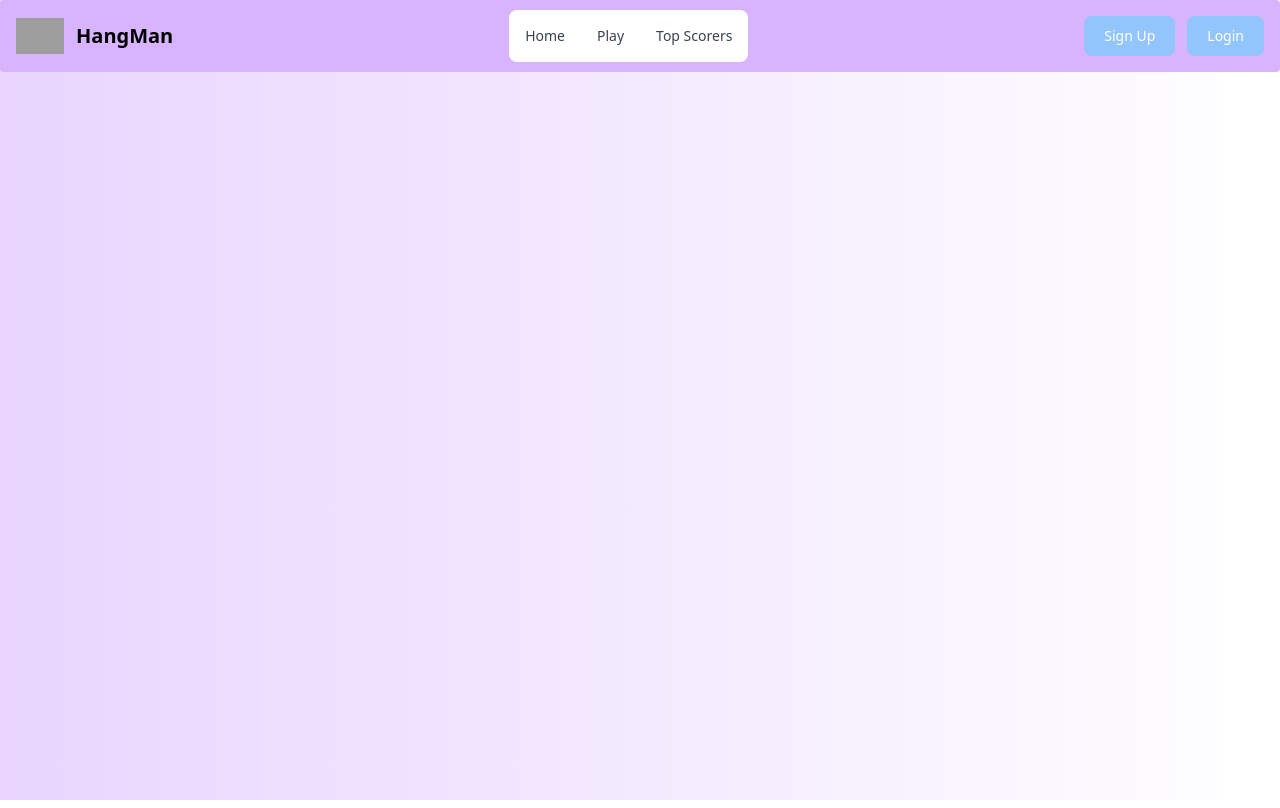
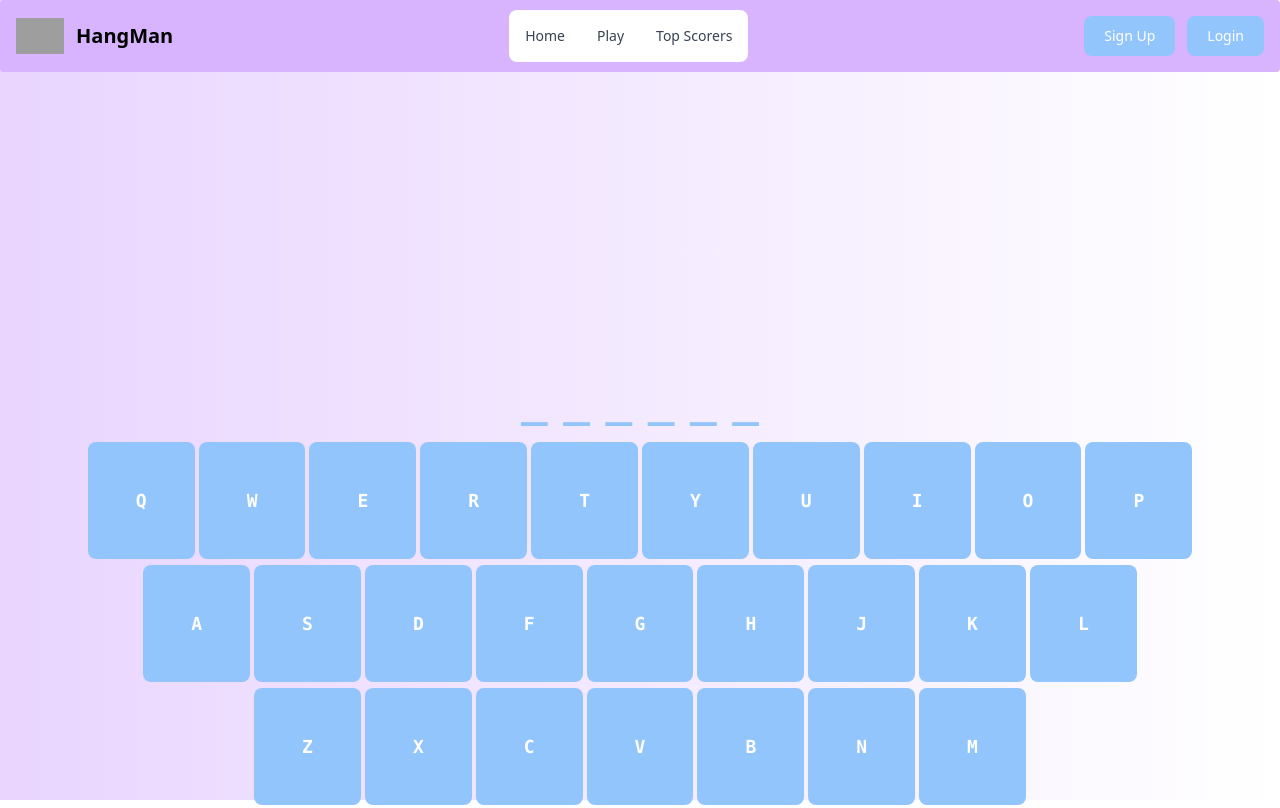
Before and after one commit to Kusmierek/Hangman-MERN-APP, a React (Vite) app in the folder client/: page /game in a window 1280 px wide. Built offline with nearby package versions, Linux system fonts and the light colour scheme; grey boxes are pictures that could not be loaded.

Commit message:
[UI] Navbar and game

```diff
--- a/client/package.json
+++ b/client/package.json
@@ -9,8 +9,11 @@
     "preview": "vite preview"
   },
   "dependencies": {
+    "@reduxjs/toolkit": "^1.9.1",
+    "@types/react-redux": "^7.1.24",
     "react": "^18.2.0",
     "react-dom": "^18.2.0",
+    "react-redux": "^8.0.5",
     "react-router-dom": "^6.5.0",
     "router": "^1.3.7"
   },
--- a/client/src/App.tsx
+++ b/client/src/App.tsx
@@ -2,6 +2,7 @@ import { useState } from 'react';
 import { Route, Routes } from 'react-router-dom';
 import reactLogo from './assets/react.svg';
 import Categories from './components/Categories';
+import Game from './components/Game';
 import MainPage from './components/MainPage';
 import Navbar from './components/Navbar';
 import './index.css';
@@ -13,6 +14,7 @@ function App() {
       <Routes>
         <Route path="/" element={<MainPage />} />
         <Route path="/categories" element={<Categories />} />
+        <Route path="/game" element={<Game />} />
       </Routes>
     </div>
   );
--- a/client/src/components/Categories.tsx
+++ b/client/src/components/Categories.tsx
@@ -1,4 +1,5 @@
 import { useEffect, useState } from 'react';
+import { Link } from 'react-router-dom';
 
 export interface category {
   id: String;
@@ -24,7 +25,13 @@ const Categories = () => {
   return (
     <div className="flex  flex-wrap gap-4 rounded m-10 bg">
       {categories.map((el, i) => (
-        <div className="w-1/5 h-80 bg-blue-300 grow rounded-lg">{el.name}</div>
+        <Link
+          to="/game"
+          key={i}
+          className="w-1/5 h-80 bg-blue-300 grow rounded-lg"
+        >
+          <div>{el.name}</div>
+        </Link>
       ))}
     </div>
   );
--- /dev/null
+++ b/client/src/components/Game.tsx
@@ -0,0 +1,13 @@
+import Hangman from './Hangman';
+import Keyboard from './Keyboard';
+
+const Game = () => {
+  return (
+    <div className="game">
+      <Hangman />
+      <Keyboard />
+    </div>
+  );
+};
+
+export default Game;
--- /dev/null
+++ b/client/src/components/Hangman.tsx
@@ -0,0 +1,67 @@
+import { useSelector, useDispatch } from 'react-redux';
+import { StateType } from '../store';
+import { assignWord, addDisabled, wordType } from '../slices/wordSlice';
+import { useEffect, useMemo } from 'react';
+
+interface StateProps {
+  word: string;
+  alphabet: string[];
+  disabled: string[];
+}
+
+const Hangman = () => {
+  const gameState = useSelector<StateType, StateProps>(
+    (state) => state.hangmanGameWord
+  );
+
+  const dispatch = useDispatch();
+  const randomWord = 'ANGLIA';
+
+  useEffect(() => {
+    dispatch(assignWord(randomWord));
+  }, [dispatch, randomWord]);
+
+  const maskedWord = useMemo(() => {
+    return gameState.word
+      .split('')
+      .map((letter) =>
+        gameState.disabled.includes(letter) || letter == ' ' ? letter : '_'
+      )
+      .join(' ');
+  }, [gameState.word, gameState.disabled]);
+
+  const errors = useMemo(() => {
+    return gameState.disabled.filter(
+      (x) => !gameState.word.slice('').includes(x)
+    ).length;
+  }, [gameState.disabled, gameState.word]);
+
+  return (
+    <div className="h-1/2">
+      <div className="flex h-3/4 items-center justify-center">
+        <svg height="320" width="250" className="figure-container">
+          {/* <!-- Rod --> */}
+          {errors > 0 && <line x1="60" y1="20" x2="200" y2="20" />}
+          {errors > 0 && <line x1="170" y1="20" x2="170" y2="70" />}
+          {errors > 0 && <line x1="60" y1="20" x2="60" y2="300" />}
+          {errors > 0 && <line x1="20" y1="300" x2="100" y2="300" />}
+          {/* <!-- Head --> */}
+          {errors > 1 && <circle cx="170" cy="90" r="20" />}
+          {/* <!-- Body --> */}
+          {errors > 2 && <line x1="170" y1="110" x2="170" y2="180" />}
+          {/* <!-- Arms --> */}
+          {errors > 3 && <line x1="170" y1="140" x2="120" y2="100" />}
+          {errors > 4 && <line x1="170" y1="140" x2="220" y2="100" />}
+          {/* <!-- Legs --> */}
+          {errors > 5 && <line x1="170" y1="180" x2="190" y2="230" />}
+          {errors > 6 && <line x1="170" y1="180" x2="150" y2="230" />}
+        </svg>
+      </div>
+      <div className="flex h-1/4 items-center justify-center">
+        <p className="text-6xl text-blue-300 w-auto">{maskedWord}</p>
+      </div>
+    </div>
+  );
+};
+
+export default Hangman;
--- /dev/null
+++ b/client/src/components/Keyboard.tsx
@@ -0,0 +1,82 @@
+import { useSelector, useDispatch } from 'react-redux';
+import { useEffect } from 'react';
+import { StateType } from '../store';
+import { assignWord, addDisabled, wordType } from '../slices/wordSlice';
+
+interface StateProps {
+  word: String;
+  alphabet: String[];
+  disabled: String[];
+}
+
+const Keyboard = () => {
+  const dispatch = useDispatch();
+
+  const gameState = useSelector<StateType, StateProps>(
+    (state) => state.hangmanGameWord
+  );
+
+  useEffect(() => {
+    const handleKeydown = (event: KeyboardEvent) => {
+      const { key, keyCode } = event;
+      if (keyCode >= 65 && keyCode <= 90) {
+        const letter = key.toUpperCase();
+        dispatch(addDisabled(letter));
+      }
+    };
+
+    window.addEventListener('keydown', handleKeydown);
+
+    return () => window.removeEventListener('keydown', handleKeydown);
+  }, []);
+
+  return (
+    <div className="w-full h-1/2">
+      <div className="keyboard-row">
+        {gameState.alphabet.slice(0, 10).map((key: String, i) => {
+          return (
+            <button
+              className="button-key"
+              key={i}
+              onClick={(e: React.MouseEvent<HTMLButtonElement, MouseEvent>) =>
+                dispatch(addDisabled(key))
+              }
+            >
+              <kbd className="keyboard-el">{key}</kbd>
+            </button>
+          );
+        })}
+      </div>
+      <div className="keyboard-row">
+        {gameState.alphabet.slice(10, 19).map((key, i) => {
+          return (
+            <button
+              key={i}
+              onClick={(e: React.MouseEvent<HTMLButtonElement, MouseEvent>) =>
+                dispatch(addDisabled(key))
+              }
+            >
+              <kbd className="keyboard-el">{key}</kbd>
+            </button>
+          );
+        })}
+      </div>
+      <div className="keyboard-row">
+        {gameState.alphabet.slice(19, 26).map((key, i) => {
+          return (
+            <button
+              key={i}
+              onClick={(e: React.MouseEvent<HTMLButtonElement, MouseEvent>) =>
+                dispatch(addDisabled(key))
+              }
+            >
+              <kbd className="keyboard-el">{key}</kbd>
+            </button>
+          );
+        })}
+      </div>
+    </div>
+  );
+};
+
+export default Keyboard;
--- a/client/src/components/MainPage.tsx
+++ b/client/src/components/MainPage.tsx
@@ -1,3 +1,5 @@
+import Game from './Game';
+
 const MainPage = () => {
   return (
     <section className="main">
--- a/client/src/components/Navbar.tsx
+++ b/client/src/components/Navbar.tsx
@@ -36,13 +36,7 @@ const Navbar = () => {
               fill="currentColor"
               viewBox="0 0 20 20"
               xmlns="http://www.w3.org/2000/svg"
-            >
-              <path
-                fill-rule="evenodd"
-                d="M3 5a1 1 0 011-1h12a1 1 0 110 2H4a1 1 0 01-1-1zM3 10a1 1 0 011-1h12a1 1 0 110 2H4a1 1 0 01-1-1zM3 15a1 1 0 011-1h12a1 1 0 110 2H4a1 1 0 01-1-1z"
-                clip-rule="evenodd"
-              ></path>
-            </svg>
+            ></svg>
           </button>
         </div>
         <div
--- a/client/src/index.css
+++ b/client/src/index.css
@@ -9,10 +9,33 @@
   .nav-el {
     @apply block py-2 pl-3 pr-4 text-gray-700 rounded hover:bg-gray-100 md:hover:bg-transparent md:hover:text-blue-300 md:p-0 md:dark:hover:text-white dark:text-gray-400 dark:hover:bg-gray-700 dark:hover:text-white md:dark:hover:bg-transparent dark:border-gray-700;
   }
+  .keyboard-el {
+    @apply p-12 text-lg font-semibold text-white bg-blue-300  rounded-lg;
+  }
+  .keyboard-row {
+    @apply flex justify-center gap-1 w-full h-1/3;
+  }
+
+  .hang-line {
+    color: black;
+  }
+
   html,
   body,
   #root,
   .App {
     height: 100vh;
   }
+  .figure-container {
+    fill: transparent;
+    stroke: black;
+    stroke-width: 4px;
+    stroke-linecap: round;
+  }
+  .game {
+    height: 92vh;
+  }
+  .button-key {
+    border: none;
+  }
 }
--- a/client/src/main.tsx
+++ b/client/src/main.tsx
@@ -2,11 +2,15 @@ import React from 'react';
 import ReactDOM from 'react-dom/client';
 import App from './App';
 import { BrowserRouter as Router } from 'react-router-dom';
+import { Provider } from 'react-redux';
+import { store } from './store';
 
 ReactDOM.createRoot(document.getElementById('root') as HTMLElement).render(
-  <Router>
-    <React.StrictMode>
-      <App />
-    </React.StrictMode>
-  </Router>
+  <React.StrictMode>
+    <Provider store={store}>
+      <Router>
+        <App />
+      </Router>
+    </Provider>
+  </React.StrictMode>
 );
--- /dev/null
+++ b/client/src/slices/wordSlice.ts
@@ -0,0 +1,60 @@
+import { createSlice } from '@reduxjs/toolkit';
+
+export interface wordType {
+  word: string;
+  alphabet: string[];
+  disabled: string[];
+}
+
+const initialState: wordType = {
+  word: '',
+  alphabet: [
+    'Q',
+    'W',
+    'E',
+    'R',
+    'T',
+    'Y',
+    'U',
+    'I',
+    'O',
+    'P',
+    'A',
+    'S',
+    'D',
+    'F',
+    'G',
+    'H',
+    'J',
+    'K',
+    'L',
+    'Z',
+    'X',
+    'C',
+    'V',
+    'B',
+    'N',
+    'M',
+  ],
+  disabled: [],
+};
+
+const hangmanGameWordSlice = createSlice({
+  name: 'hangmanGameWord',
+  initialState,
+  reducers: {
+    assignWord: (state, action) => {
+      state.word = action.payload;
+    },
+    addDisabled: (state, action) => {
+      state.disabled = [...state.disabled, action.payload];
+    },
+    errors: (state, aciton) => {
+      return;
+    },
+  },
+});
+
+export const { assignWord, addDisabled } = hangmanGameWordSlice.actions;
+
+export default hangmanGameWordSlice.reducer;
--- /dev/null
+++ b/client/src/store.ts
@@ -0,0 +1,12 @@
+import { configureStore } from '@reduxjs/toolkit';
+import hangmanGameWordSlice, { wordType } from './slices/wordSlice';
+
+export const store = configureStore({
+  reducer: {
+    hangmanGameWord: hangmanGameWordSlice,
+  },
+});
+
+export interface StateType {
+  hangmanGameWord: wordType;
+}
```
Also changed, not shown: 1 other file (tests, documents, lock files or other folders).
